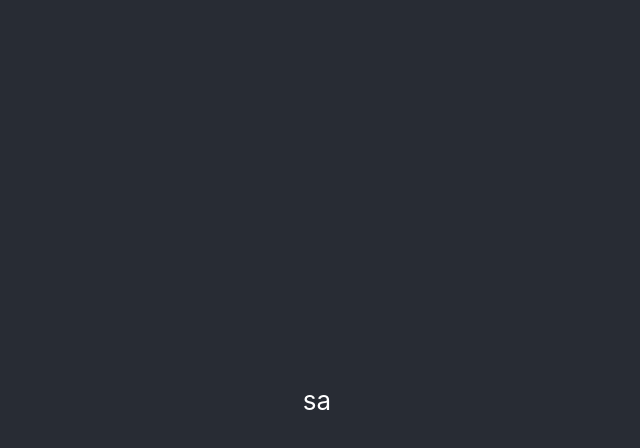
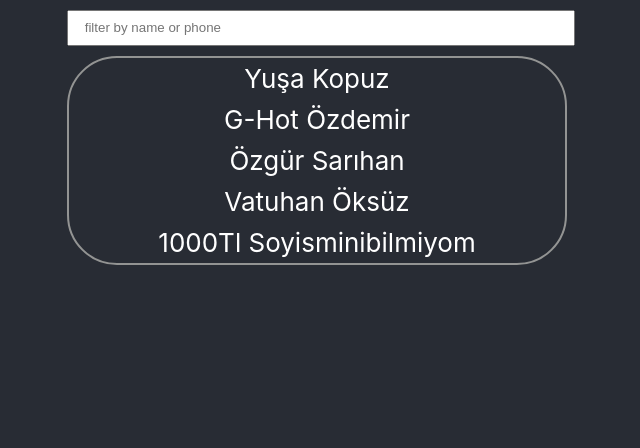
Before and after one commit to LibirSoft/telephone_directory, a React (Create React App) app: page / in a window 1280 px wide. Shown: the top 448 px of the page, without its empty margins (323-963 px from the left). Built offline with nearby package versions, Linux system fonts and the light colour scheme.

Commit message:
some components finished

```diff
--- a/src/App.css
+++ b/src/App.css
@@ -18,14 +18,18 @@
   min-height: 100vh;
   display: flex;
   flex-direction: column;
-  align-items: center;
-  justify-content: center;
   font-size: calc(10px + 2vmin);
   color: white;
 }
 
 .App-link {
   color: #61dafb;
+}
+
+ul,li{
+  margin:0;
+  padding: 0;
+  list-style: none;
 }
 
 @keyframes App-logo-spin {
--- a/src/App.js
+++ b/src/App.js
@@ -1,6 +1,7 @@
 import "./App.css";
 import React, { Component } from "react";
 import Contacts from "./Components/Contacts.js"
+import List from "./Components/List.js"
 
 export default class App extends Component {
   state = {
@@ -11,7 +12,7 @@ export default class App extends Component {
     return (
       <div className="App">
         <header className="App-header">
-        <Contacts></Contacts>
+          <List />
         </header>
       </div>
     );
--- /dev/null
+++ b/src/Components/List.css
@@ -0,0 +1,27 @@
+.listArea {
+    width: 500px;
+    margin: 0 auto;
+}
+
+
+input {
+    margin-top: 10px;
+    height: 30px;
+    line-height: 30px;
+    width: 180px;
+    text-indent: 10px;
+    width: 100%;
+}
+
+.list {
+    margin-top: 10px;
+    border: 2px solid rgb(147, 148, 147);
+    border-radius: 50px;
+
+}
+
+.list li {
+    margin-left: 15px;
+    margin-right: 15px;
+    padding: 5px;
+}
--- a/src/Components/List.js
+++ b/src/Components/List.js
@@ -1,10 +1,18 @@
 import React, { Component } from 'react'
+import "./List.css"
 
 export default class List extends Component {
     render() {
         return (
-            <div>
-
+            <div className={"listArea"}>
+                <input name={"filter"} id={"filter"} placeholder={" filter by name or phone"} />
+                <ul className={"list"}>
+                    <li>Yuşa Kopuz </li>
+                    <li>G-Hot Özdemir</li>
+                    <li>Özgür Sarıhan</li>
+                    <li>Vatuhan Öksüz</li>
+                    <li>1000Tl Soyisminibilmiyom</li>
+                </ul>
             </div>
         )
     }
```
